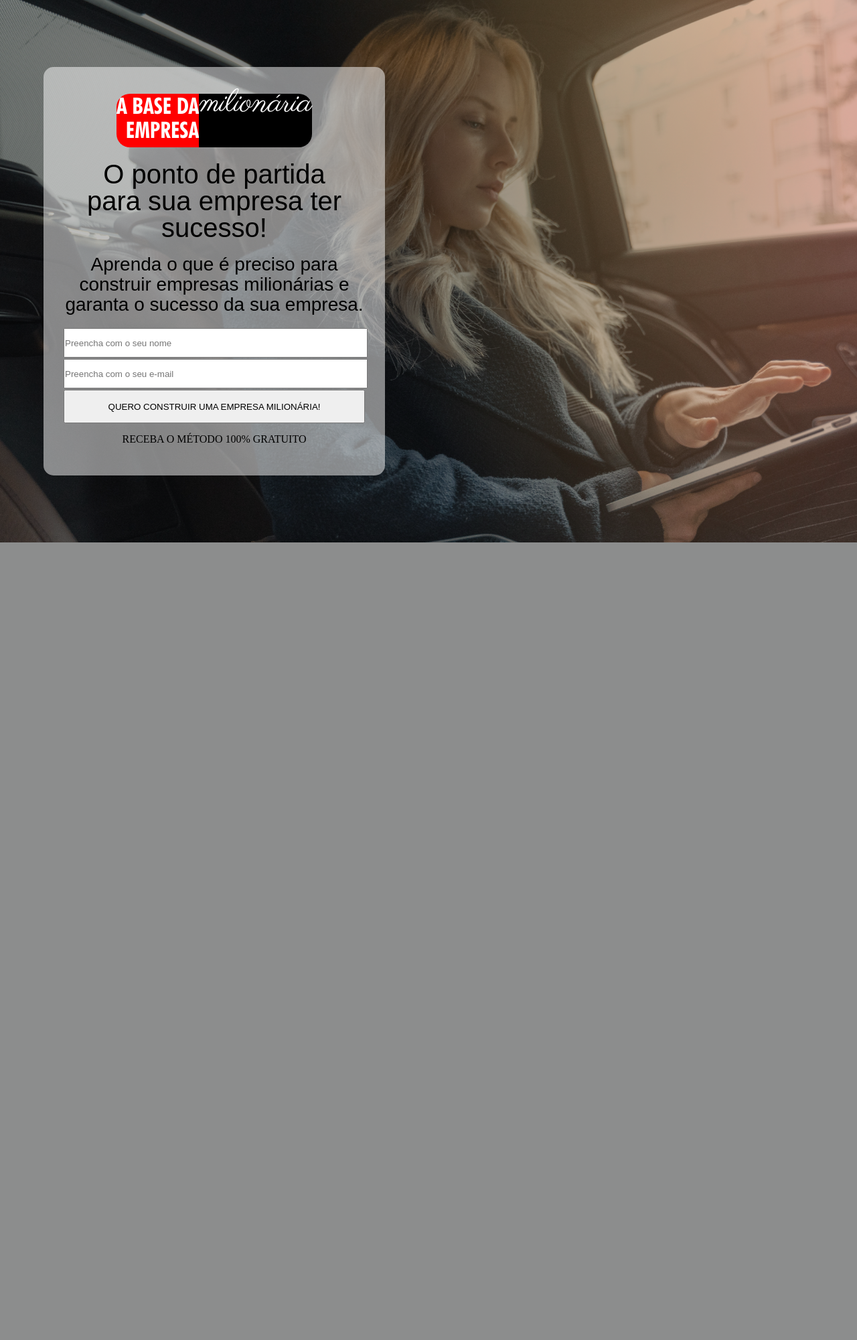
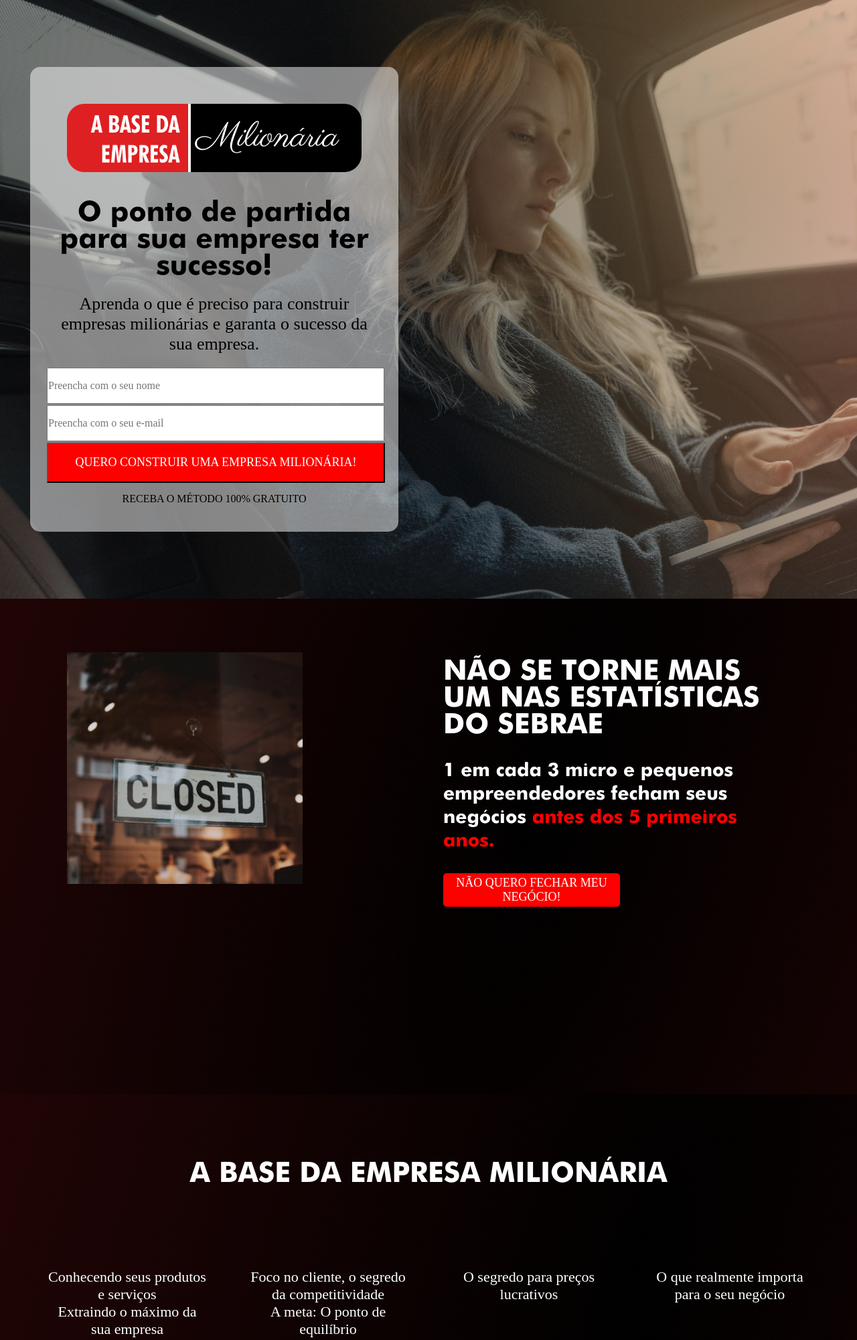
Before and after one commit to JoaoDenari/website-metaseed, a PHP site: page / in a window 1280 px wide. Shown: the top 2001 px of the page at 67% size. Before the commit the page ends 810 px from the top, so only its background shows below. Run offline with PHP 8.4, Linux system fonts and the light colour scheme; some web fonts are replaced.

Commit message:
updated-all-page

```diff
--- a/index.html
+++ b/index.html
@@ -14,12 +14,11 @@
     <section class="main-sec">
         <div class="main-div col-flex w-50 text-center">
             <div class="form-div">
-                <div class="logo-div row-flex">
-                    <h1 class="logo-left">A BASE DA<br> EMPRESA</h1>
-                    <h1 class="logo-right">milionária</h1>
+                <div class="logo-div">
+                    <img src="images/logo-empresa-milionaria.png" alt="" class="img-fluid">
                 </div>
-                <h2 class="">O ponto de partida para sua empresa ter sucesso!</h2>
-                <h3>Aprenda o que é preciso para construir empresas milionárias e garanta o sucesso da sua empresa.</h3>
+                <h1 class="">O ponto de partida para sua empresa ter sucesso!</h1>
+                <h2>Aprenda o que é preciso para construir empresas milionárias e garanta o sucesso da sua empresa.</h2>
                 <input type = "text" class="form-text block m-auto w-100" placeholder="Preencha com o seu nome">
                 <input type = "text" class="form-text block m-auto w-100" placeholder="Preencha com o seu e-mail">
                 <input type = "submit" class="form-button block m-auto w-100 h-10" value="QUERO CONSTRUIR UMA EMPRESA MILIONÁRIA!">
@@ -27,6 +26,61 @@
             </div>
         </div>
     </section>
+    <section class="statistic-sec row-flex">
+        <div class="w-40 text-center">
+            <img src="images/img.closed.png" alt="" class="img-fluid">
+        </div>
+        <div class="w-60">
+            <h1>NÃO SE TORNE MAIS UM NAS ESTATÍSTICAS DO SEBRAE</h1>
+            <p>1 em cada 3 micro e pequenos empreendedores fecham seus negócios <span> antes dos 5 primeiros anos.</span></p>
+            <div class="d-false-button text-center">
+                NÃO QUERO FECHAR MEU NEGÓCIO!
+            </div>
+        </div>
+    </section>
+    <section class="pillars-sec">
+        <div class="w-100 text-center">
+            <h1>A BASE DA EMPRESA MILIONÁRIA</h1>
+        </div>
+        <div class="text-center container-grid">
+            <div>
+                <p>Conhecendo seus produtos e serviços</p>
+            </div>
+            <div>
+                <p>Foco no cliente, o segredo da competitividade</p>
+            </div>
+            <div>
+                <p>O segredo para preços lucrativos</p>
+            </div>
+            <div>
+                <p>O que realmente importa para o seu negócio</p>
+            </div>
+            <div>
+                <p>Extraindo o máximo da sua empresa</p>
+            </div>
+            <div>
+                <p>A meta: O ponto de equilíbrio</p>
+            </div>
+        </div>
+        <div class="false-button-div w-60 m-auto">
+            <div class="d-false-button">
+                QUERO CONSTRUIR UMA EMPRESA MILIONÁRIA!
+            </div>
+        </div>
+    </section>
+    <footer class="w-100 text-center row-flex">
+        <div class="w-30">
+            <img src="images/logo-metaseed.png" alt="" class="img-fluid">
+        </div>
+        <div class="w-40">
+            <h1>METASEED COMPANY</h1>
+            <p>Acreditamos que o empreendedorismo tem o poder de mudar a sociadade. Por isso somos uma empresa focada em levar conhecimento para micro e pequenos empresários para que possam evoluir o nível de suas empresas e mudarem a sociedade.</p>
+        </div>
+        <div class="w-30">
+            <img src="images/man-photo.png" alt="" class="img-fluid">
+        </div>
+
+    </footer>
 
 </body>
 </html>
--- a/style/style.css
+++ b/style/style.css
@@ -57,9 +57,13 @@ main{
 .w-30{width: 30%;}
 .w-20{width: 20%;}
 .w-10{width: 10%;}
+
 .text-center{text-align: center;}
 .position-relative{position: relative;}
 .position-absolute{position: absolute;}
+
+.img-fluid {max-width: 100%; height: auto;}
+.img-responsive {display: block; max-width: 100%;height: auto;}
 
 /*-----------------------------------------section01---------------------------------------------*/
 
@@ -70,70 +74,170 @@ main{
     background-size: cover;
 }
 
-.main-div{
-
-}
-
 .form-div{
-    max-width: 450px;
+    max-width: 500px;
     margin: 100px auto;
-    padding: 30px;
+    padding: 25px;
     background-color: rgba(255, 255, 255, 0.5);
     border-radius: 15px;
 }
 
 .logo-div{
-    justify-content: center;
-    margin: 10px;
-    height: 80px
+    padding: 30px;
 }
 
-.logo-left{
-    background-color: red;
-    font-family: 'Futura BdCn BT';
-    color: white;
-    font-size: 3.4rem;
-    line-height: 3.6rem;
-    text-align: right;
-    border-radius: 20px 0px 0px 20px;
-    height: inherit;
+h1{
+    font-size: 4.2rem;
+    line-height: 4.0rem;
+    margin: 10px;
+    align-items: center;
+    font-family: 'Futura-Bold';
 }
 
-.logo-right{
-    background-color: black;
-    background-size: 100%;
-    font-family: 'Parisienne';
-    color: white;
-    font-size: 4.8rem;
-    text-align: left;
-    border-radius: 0px 20px 20px 0px;
-    height: inherit;
-}
-
-h2{
-    font-size: 4.0rem;
-    line-height: 4.0rem;
+.main-sec h2{
+    font-size: 2.6rem;
     margin: 20px;
-    align-items: center;
-}
-
-h3{
-    font-size: 2.8rem;
-    margin: 20px 2px;
+    font-family: 'monteserrat';
 }
 
 .form-text{
     margin: 2px auto 2px auto;
-    height: 40px;
+    height: 50px;
+    font-size: 1.6rem;
+    font-family: 'monteserrat';
 }
 
 .form-button{
     margin: 2px auto 2px auto;
-    height: 50px;
-    width: 100%;
+    height: 60px;
+    width: 101%;
+    font-size: 1.8rem;
+    background-color: red;
+    color:#fff;
+    font-family: 'monteserrat';
+    cursor: pointer;
 }
 
-p{
+.main-sec p{
     margin: 15px;
     font-size: 1.6rem;
 }
+
+/*-----------------------------------------section02---------------------------------------------*/
+
+.statistic-sec{
+    background-image:url(../images/background-03.png);
+    background-color: white;
+    background-repeat: no-repeat;
+    background-size: cover;
+}
+
+.statistic-sec .w-40{
+    padding: 80px 100px;
+}
+
+.statistic-sec .w-60{
+    padding: 80px 100px;
+    color: white;
+    align-self: center;
+}
+
+.d-false-button{
+    background-color: red;
+    color: white;
+    display: flex;
+    align-items: center;
+    justify-content: center;
+    justify-content: center;
+    height: 50px;
+    width: 50%;
+    margin: 10px;
+    margin-bottom: 200px;
+    border-radius: 5px;
+    font-size: 1.8rem;
+}
+
+.statistic-sec .w-60 h1{
+    margin-bottom: 30px;
+}
+
+.statistic-sec .w-60 p{
+    font-size: 2.8rem;
+    margin: 10px;
+    margin-bottom: 30px;
+    font-family: 'Futura-Bold';
+    line-height: 35px;
+}
+
+.statistic-sec .w-60 span{
+    color: red;
+}
+/*-----------------------------------------section03---------------------------------------------*/
+
+.pillars-sec{
+    background-image:url(../images/background-03.png);
+    background-color: white;
+    background-repeat: no-repeat;
+    background-size: cover;
+    padding: 100px 30px;
+
+}
+
+.pillars-sec h1{
+    color: white;
+    margin: 0px;
+}
+
+.container-grid{
+    display: grid;
+    grid-template-columns: repeat(auto-fit, 30rem);
+    justify-content: center;
+    margin: 120px 0px 0px 0px;
+}
+
+.container-grid div{
+    margin: 0px 30px;
+}
+
+.container-grid p{
+    color: white;
+    font-size: 2.2rem;
+}
+
+.false-button-div{
+    align-items: center;
+    display: flex;
+    flex-direction: row;
+    flex-wrap: wrap;
+    justify-content: center;
+    padding: 0px 100px;
+    margin-top: 120px;
+}
+
+/*-----------------------------------------footer---------------------------------------------*/
+
+footer{
+    background-image:url(../images/background-03.png);
+    background-color: white;
+    background-repeat: no-repeat;
+    background-size: cover;
+    padding: 60px 0px 0px 0px;
+    color: white;
+}
+
+footer h1{
+    text-align: justify;
+    margin: 80px 0px 80px 100px;
+}
+
+footer p{
+    font-size: 2.2rem;
+    text-align: justify;
+    margin: 0px 0px 0px 100px;
+    line-height: 40px;
+    width: 75%;
+}
+
+footer .w-30{
+    padding-bottom: 0px;
+}
```
Also changed, not shown: images/logo-empresa-milionaria.png (added).
